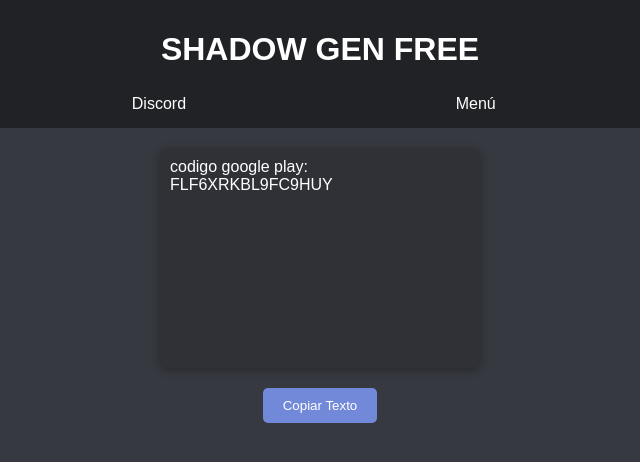
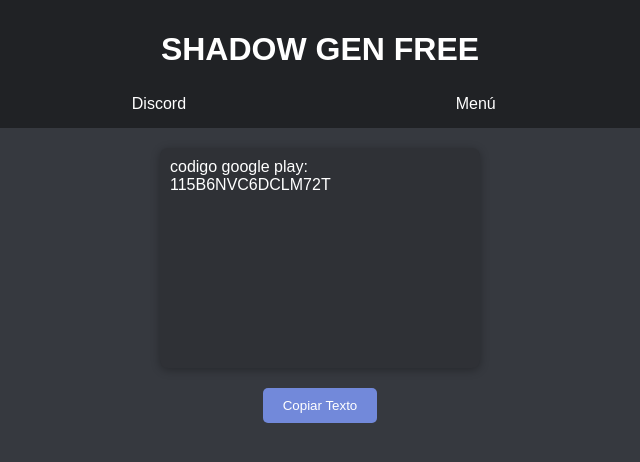
Before and after one commit to Fl0ppa22/SHADOW-GEN-FREE, a plain HTML site: page index.html in a window 1280 px wide. Shown: the full height of the page, 320-960 px from the left. Drawn offline with Linux system fonts and the light colour scheme.

Commit message:
Add files via upload

```diff
--- a/index.html
+++ b/index.html
@@ -111,7 +111,7 @@
 <script>
   // Array de textos predefinidos
   var textos = [
-    "codigo google play: FLF6XRKBL9FC9HUY"
+    "codigo google play: 115B6NVC6DCLM72T"
   ];
 
   // Función para seleccionar aleatoriamente un texto del array
```
